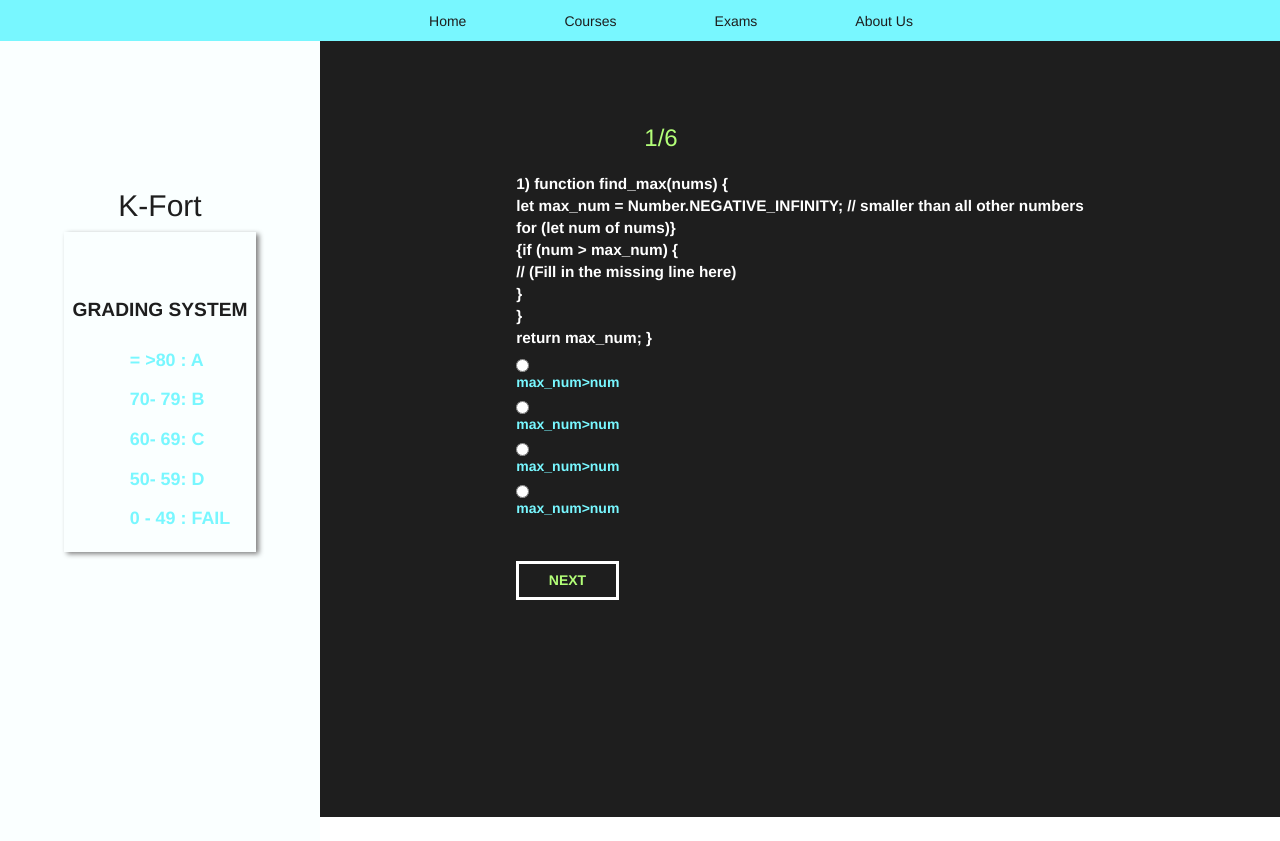
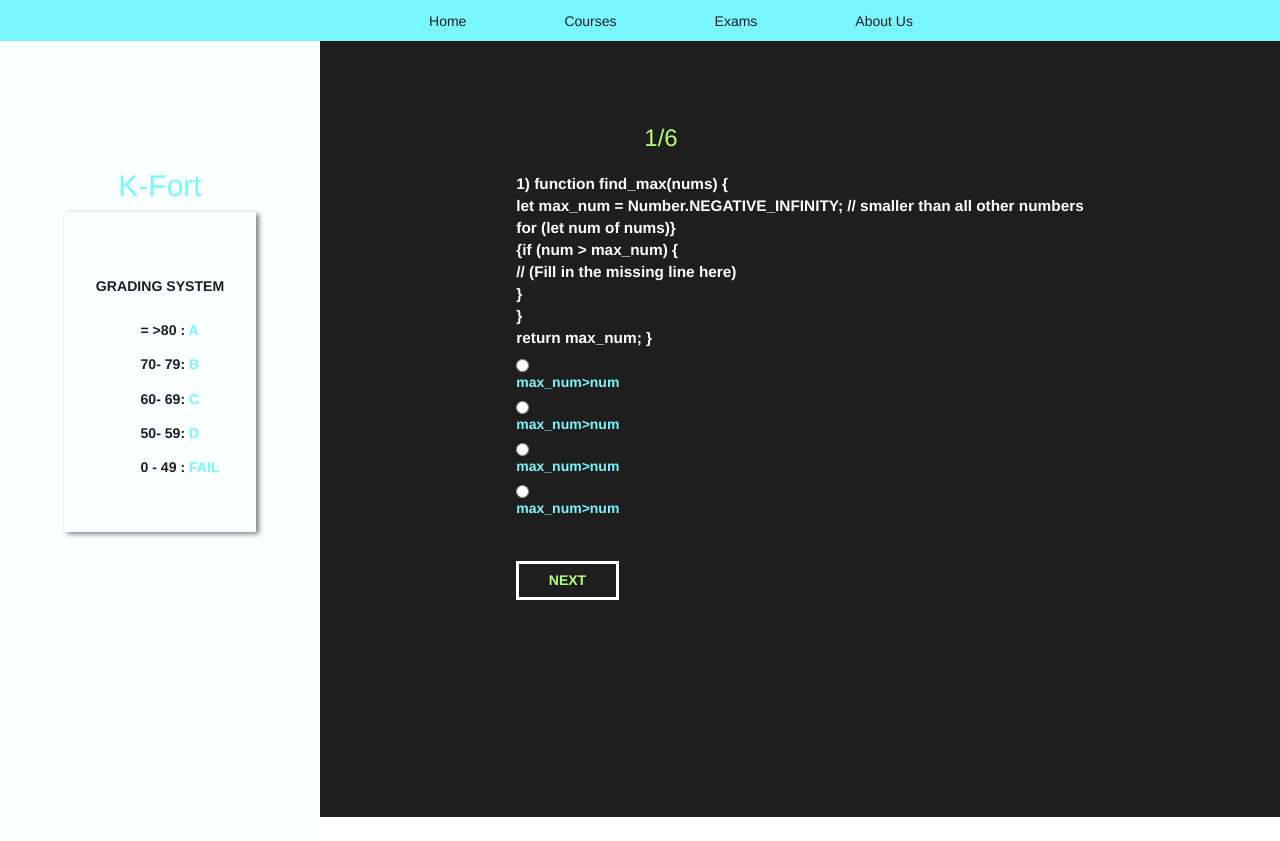
Before and after one commit to victoriamwangi/K-Fort-School-Quiz-Board, a plain HTML site: page index.html in a window 1280 px wide. Drawn offline with nearby package versions, Linux system fonts and the light colour scheme.

Commit message:
st:colum1-styling- optimizing styling

```diff
--- a/css/style.css
+++ b/css/style.css
@@ -43,7 +43,7 @@ color: #1E1E1E;
     height: 100%;
 }
 #col1 {
-    color: #78F7FF;
+
     display: flex;
     flex-direction: column;
     align-items: center;
@@ -70,15 +70,22 @@ color: #1E1E1E;
 }
 #col1 .grades p{
     color:#1E1E1E;
-    font-size: 1.5vw;
+    font-size: 1.1vw;
 }
 #col1 .grades ul li{
-    font-size: 1.4vw;
+    font-size: 1.1vw;
     list-style: none;
     padding-top: 1.1vw ;
+     color: #1E1E1E;
+
+}
+#col1 .grades ul li span{
+color:#78F7FF;
+font-weight: 1.3vw;
 }
 .logo h2{
-    color:#1E1E1E;
+    color:#78F7FF;
+    margin-top: 0;
 
 }
 #col2 {
```
Also changed, not shown: index.html (+1 -5 lines).
